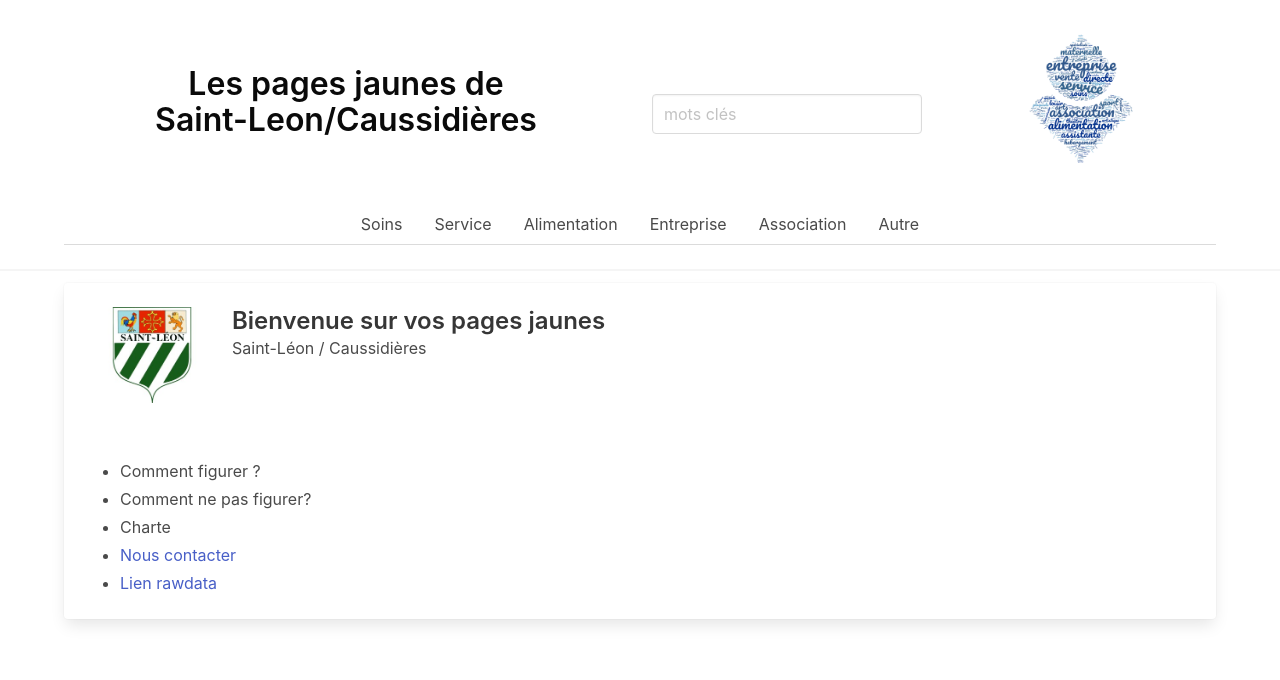
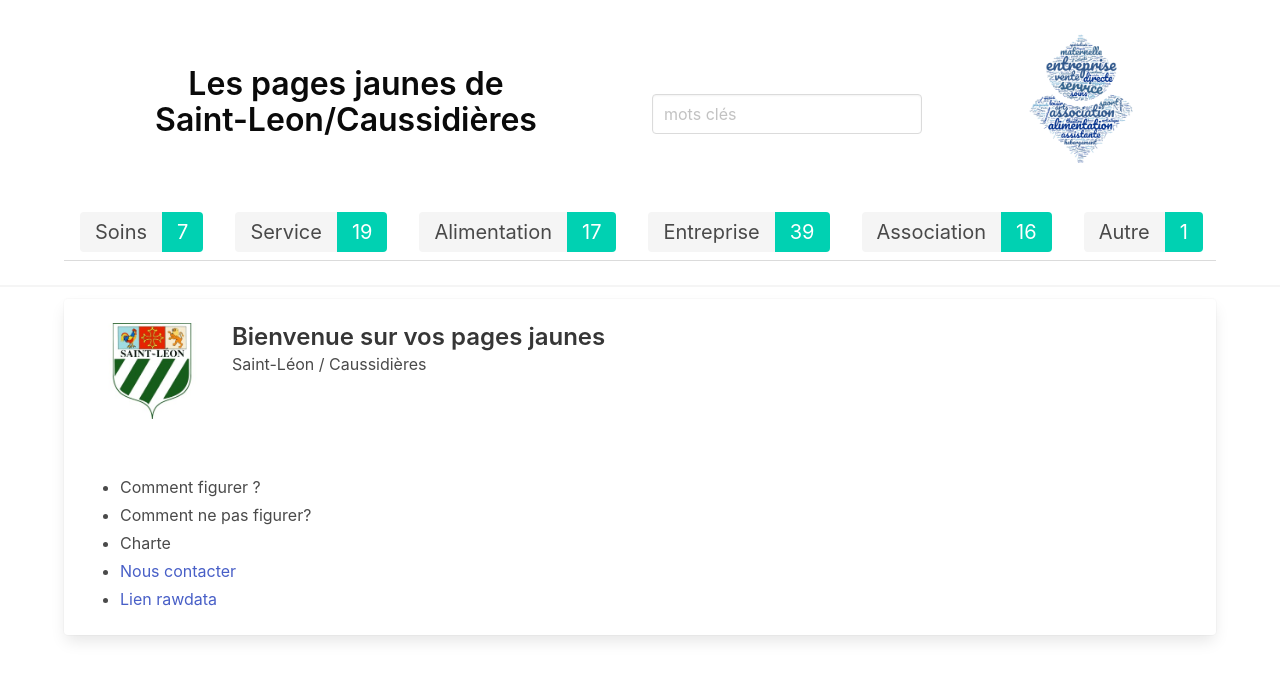
Before and after one commit to carrere/pjsl, a Vue app: page / in a window 1280 px wide. Shown: the top 680 px of the page. Built offline with nearby package versions, Linux system fonts and the light colour scheme; some icons are missing.

Commit message:
navbar number of items

```diff
--- a/src/components/NavBar.vue
+++ b/src/components/NavBar.vue
@@ -8,7 +8,13 @@
           :category="category"
           active-class="is-active"
           :to="category.route"
-          >{{ category.label }}</router-link
+          >
+                    <div class="control">
+    <div class="tags has-addons">
+      <span class="tag is-light is-large">{{ category.label }}</span>
+      <span class="tag is-large is-primary">{{ category.count }}</span>
+    </div></div>
+          </router-link
         >
       </ul>
     </div>
--- a/src/store/index.js
+++ b/src/store/index.js
@@ -11,21 +11,23 @@ export default new Vuex.Store({
   getters: {
     // ~computed
     getCategories(state) {
-      let count = 0
+      let id = 0
       let categories = {}
 
       state.resources.forEach(r => {
         if (r.categorie && !categories[r.categorie]) {
           categories[r.categorie] = {}
-          categories[r.categorie]['id'] = count++
+          categories[r.categorie]['id'] = id++
+          categories[r.categorie]['count'] = 0
           categories[r.categorie]['route'] = "/category/" + r.categorie
           categories[r.categorie]['label'] = r.categorie.charAt(0).toUpperCase() + r.categorie.slice(1)
         }
+        categories[r.categorie]['count']++
       })
       return categories
     },
     getSubCategories(state) {
-      let count = 0
+      let id = 0
       let subcategories = {}
       state.resources.forEach(r => {
         if (r.categorie && !subcategories[r.categorie]) {
@@ -33,8 +35,8 @@ export default new Vuex.Store({
         }
         if (r.categorie && r.souscategorie && !subcategories[r.categorie][r.souscategorie]) {
           subcategories[r.categorie][r.souscategorie] = {}
+          subcategories[r.categorie][r.souscategorie]['id'] = id++
           subcategories[r.categorie][r.souscategorie]['count'] = 0
-          subcategories[r.categorie][r.souscategorie]['id'] = count++
           subcategories[r.categorie][r.souscategorie]['label'] = r.souscategorie.charAt(0).toUpperCase() + r.souscategorie.slice(1)
           let route = "/category/" + r.categorie + "/" + r.souscategorie
           subcategories[r.categorie][r.souscategorie]['route'] = route
```
